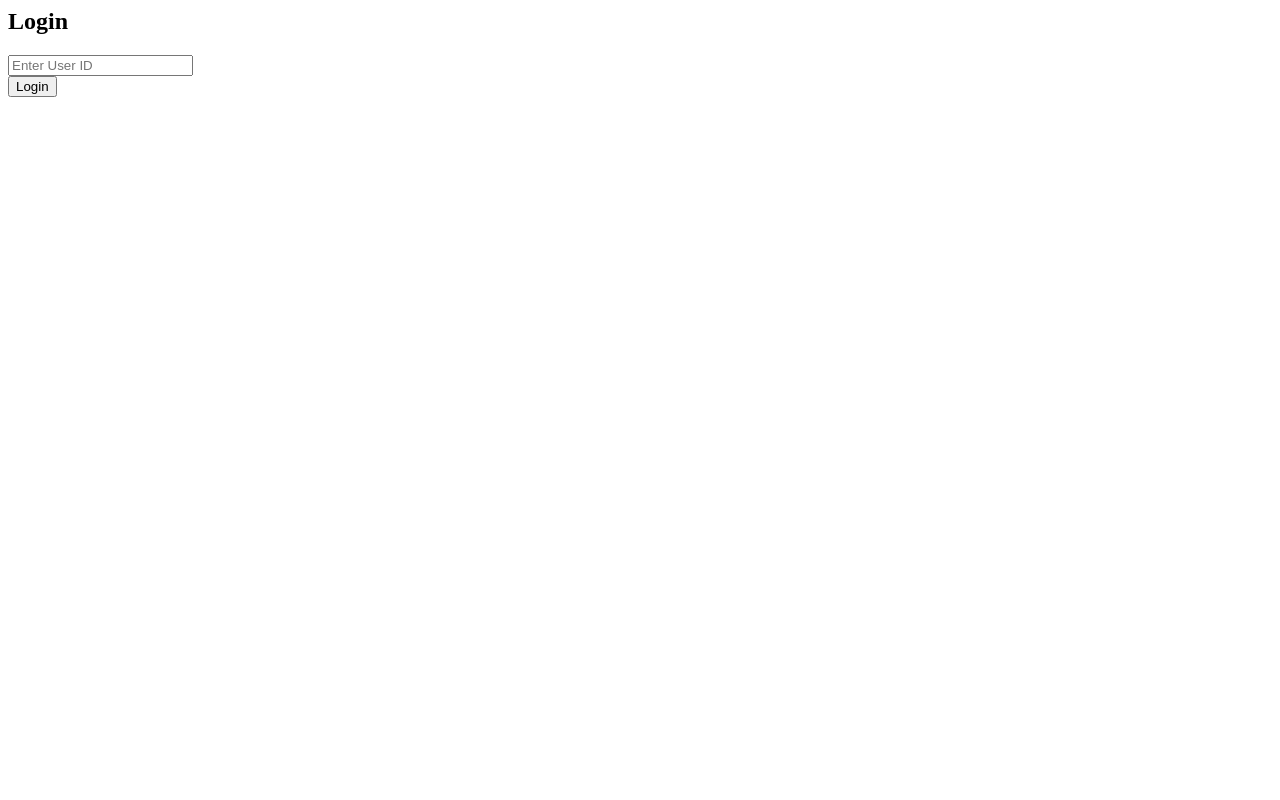
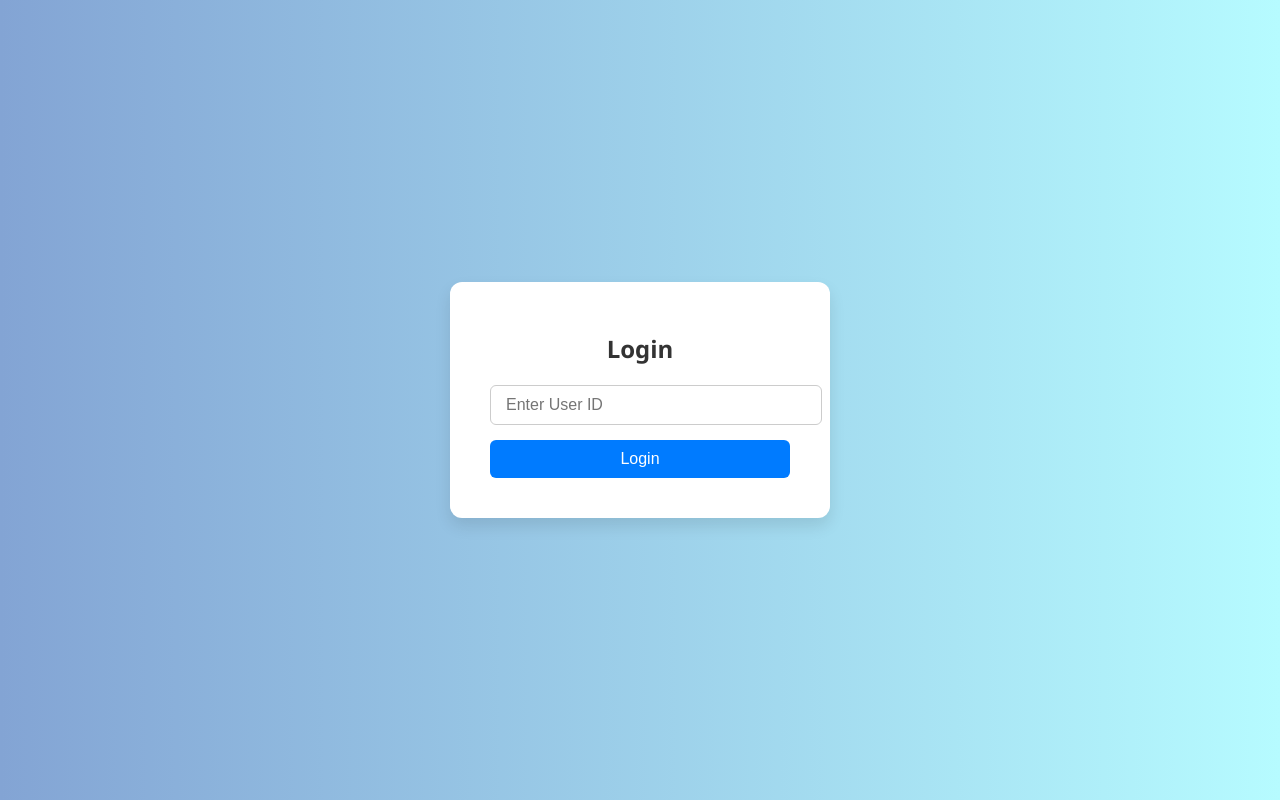
Before and after one commit to Bhilegaonkarsj/Loan_management_frontend, a plain HTML site: page index.html in a window 1280 px wide. Drawn offline with Linux system fonts and the light colour scheme.

Commit message:
styles added

```diff
--- a/index.html
+++ b/index.html
@@ -1,8 +1,22 @@
+<!DOCTYPE html>
+<html lang="en">
+<head>
+  <meta charset="UTF-8" />
+  <meta name="viewport" content="width=device-width, initial-scale=1.0" />
+  <title>Login</title>
+  <link rel="stylesheet" href="style.css" /> <!-- 👈 Link your CSS -->
+</head>
+<body>
+
+  <!-- 👇 Wrap in styled container -->
+  <div class="login-container">
     <h2>Login</h2>
     <form id="loginForm">
-  <input type="number" id="userId" placeholder="Enter User ID" required /><br />
+      <input type="number" id="userId" placeholder="Enter User ID" required />
       <button type="submit">Login</button>
+      <div class="error" id="error"></div> <!-- for displaying login errors -->
     </form>
+  </div>
 
   <script>
     document.getElementById("loginForm").addEventListener("submit", function(e) {
@@ -15,18 +29,21 @@
         headers: {
           "Content-Type": "application/json"
         },
-      body: JSON.stringify({ user_id: userId })  // ✅ use value from input
+        body: JSON.stringify({ user_id: userId })
       })
       .then(res => {
         if (!res.ok) throw new Error("Login failed");
         return res.json();
       })
       .then(data => {
-      localStorage.setItem("token", data.token);  // ✅ store token
-      window.location.href = "profile.html";      // ✅ redirect
+        localStorage.setItem("token", data.token);
+        window.location.href = "profile.html";
       })
       .catch(err => {
-      alert("Login failed: " + err.message);      // ❗ show error
+        document.getElementById("error").innerText = "Login failed: " + err.message;
       });
     });
   </script>
+
+</body>
+</html>
--- /dev/null
+++ b/style.css
@@ -0,0 +1,55 @@
+/* style.css */
+body {
+    margin: 0;
+    padding: 0;
+    font-family: "Segoe UI", sans-serif;
+    background: linear-gradient(to right, #83a4d4, #b6fbff);
+    display: flex;
+    justify-content: center;
+    align-items: center;
+    height: 100vh;
+  }
+
+  .login-container {
+    background-color: #ffffff;
+    padding: 30px 40px;
+    border-radius: 12px;
+    box-shadow: 0 8px 16px rgba(0, 0, 0, 0.1);
+    text-align: center;
+    width: 300px;
+  }
+
+  h2 {
+    margin-bottom: 20px;
+    color: #333;
+  }
+
+  input[type="number"] {
+    width: 100%;
+    padding: 10px 15px;
+    margin-bottom: 15px;
+    border: 1px solid #ccc;
+    border-radius: 6px;
+    font-size: 16px;
+  }
+
+  button {
+    width: 100%;
+    padding: 10px 15px;
+    background-color: #007bff;
+    color: white;
+    border: none;
+    border-radius: 6px;
+    font-size: 16px;
+    cursor: pointer;
+    transition: background-color 0.3s;
+  }
+
+  button:hover {
+    background-color: #0056b3;
+  }
+
+  .error {
+    color: red;
+    margin-top: 10px;
+  }
```
Lines whose indentation alone changed are shown as unchanged.
